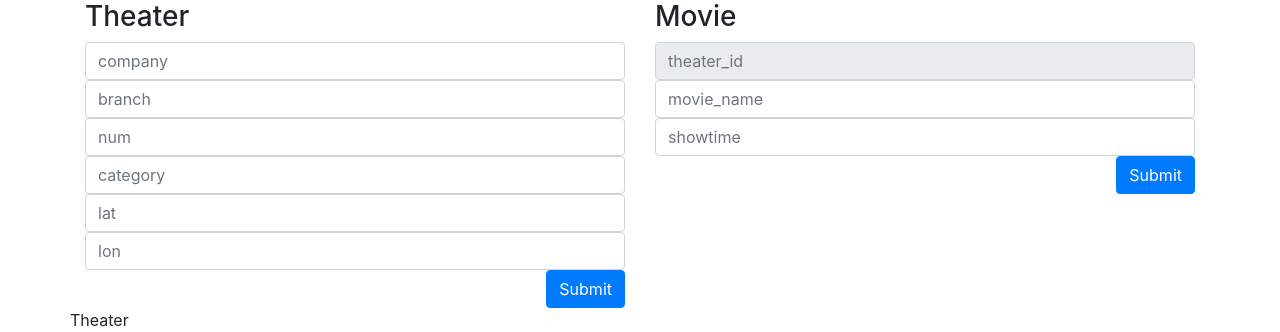
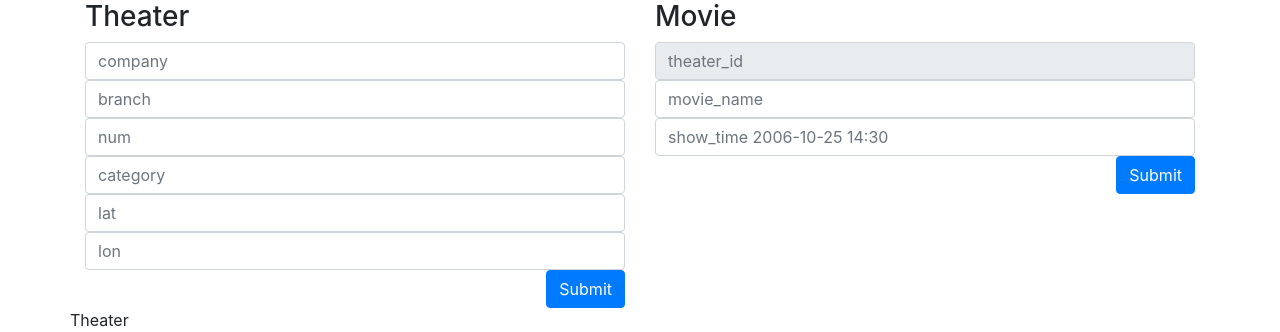
Before and after one commit to ki93/LocalTheater, a Django app: page /Localtheater/board/adminpage/ in a window 1280 px wide. Shown: the part 151-483 px from the top of the page. Run offline with Django 3.2, Linux system fonts and the light colour scheme; data that the repository does not hold is empty; some libraries are stand-ins or nearby versions.

Commit message:
adminpage 상영시간 입력 수정 추후 수정 필요

```diff
--- a/localtheater/board/templates/adminpage.html
+++ b/localtheater/board/templates/adminpage.html
@@ -25,7 +25,7 @@
                 <input type="hidden" name="csrfmiddlewaretoken" value="{{csrf_token}}">
                 <input type="text" readonly="true" class="form-control" placeholder="theater_id" name="theater_id">
                 <input type="text" class="form-control" placeholder="movie_name" name="movie_name">
-                <input type="text" class="form-control" placeholder="showtime" name="show_time">
+                <input type="text" class="form-control" placeholder="show_time 2006-10-25 14:30" name="show_time">
                 <button type="submit" class="btn btn-primary float-right">Submit</button>
             </div>
         </form>
```
